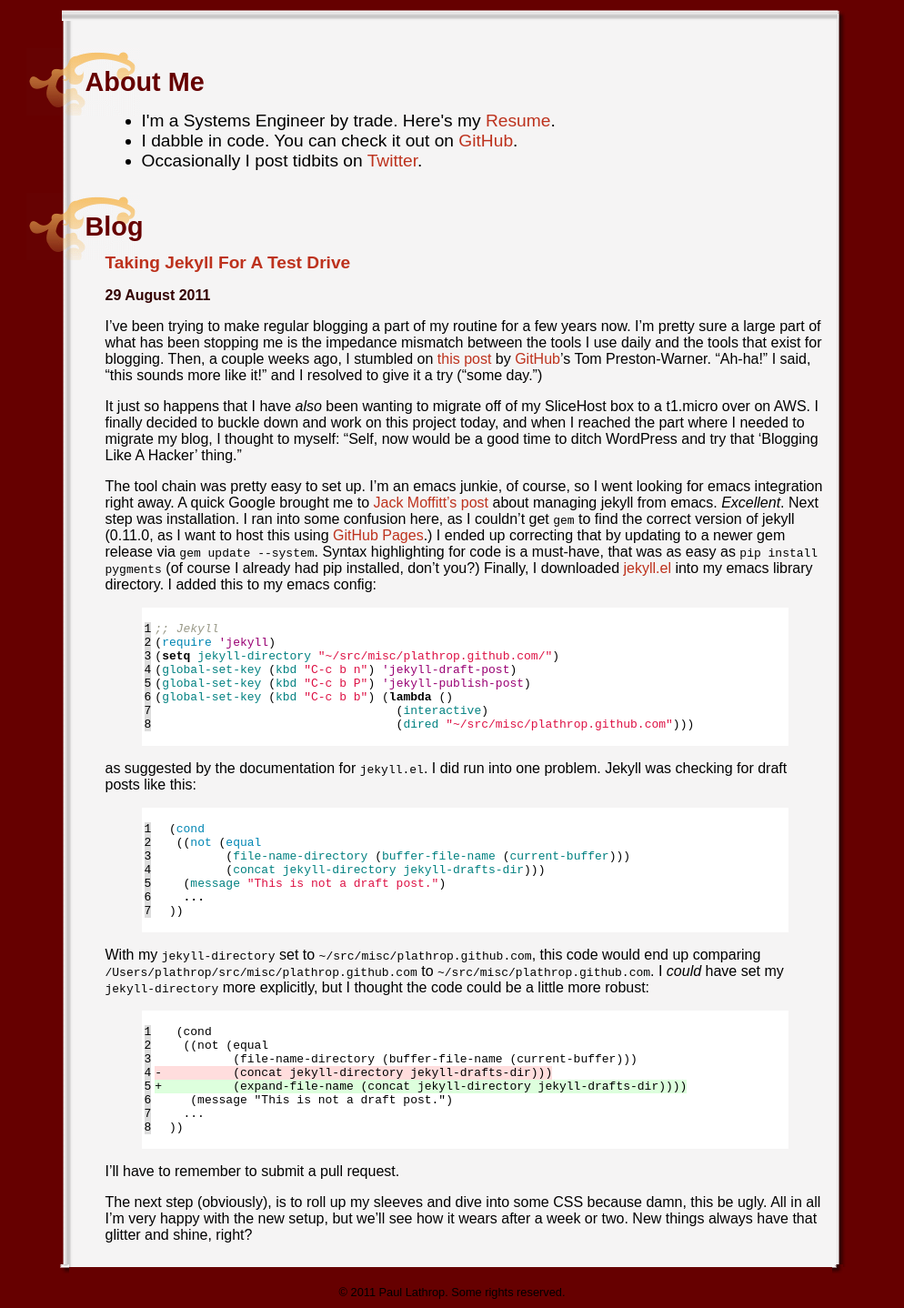
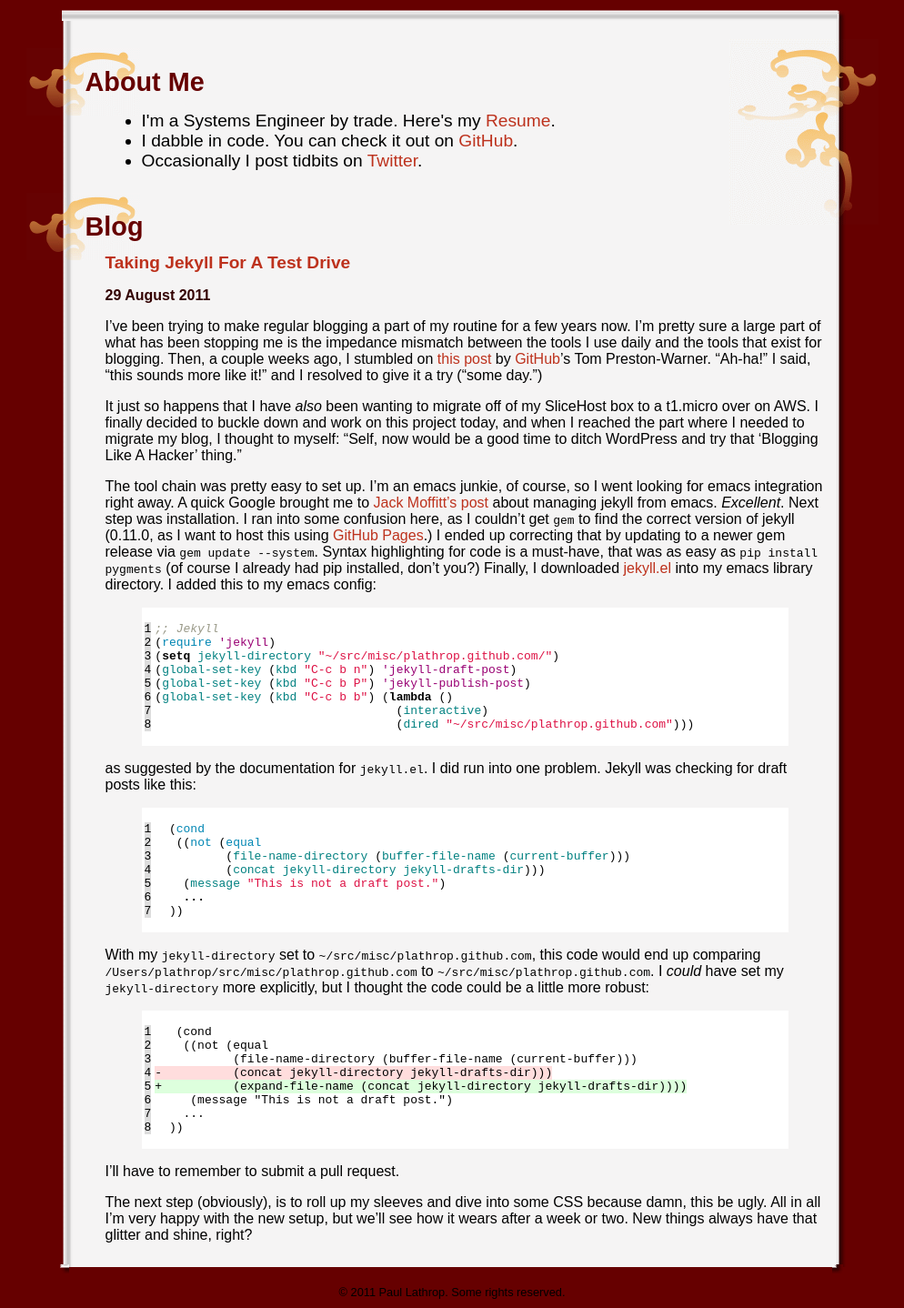
Before and after one commit to plathrop/plathrop.github.io, a Jekyll site: the page built from index.html, in a window 1280 px wide. Shown: the whole page at 91% size, without its empty margins (145-1139 px from the left). Built offline with Jekyll 4.4.1, drawn with Linux system fonts in a browser that asks for light colours.

Commit message:
Fill some dead space.

```diff
--- a/_layouts/master.html
+++ b/_layouts/master.html
@@ -16,6 +16,7 @@
             <li>I dabble in code. You can check it out on <a href="http://github.com/plathrop">GitHub</a>.</li>
             <li>Occasionally I post tidbits on <a href="http://twitter.com/greytalyn">Twitter</a>.</li>
           </ul>
+          <img src=images/content_bg.gif class=rt_flourish>
           {{ content }}
         </div>
       </div>
--- a/css/master.css
+++ b/css/master.css
@@ -56,6 +56,16 @@ H3 {font-size: 1em;
 	 text-align:left;
 	 margin-left:10px;}
 
+.rt_flourish{position:absolute;
+	     z-index:4;
+	     align:right;
+	     right:0px;
+	     margin-right:-34px;
+	     margin-top:-195px;}
+
+html>body .rt_flourish {margin-right:-39px;
+                        margin-top:-165px;}
+
 .inside{position:relative;
 	z-index:2;
 	background-color:transparent;
```
